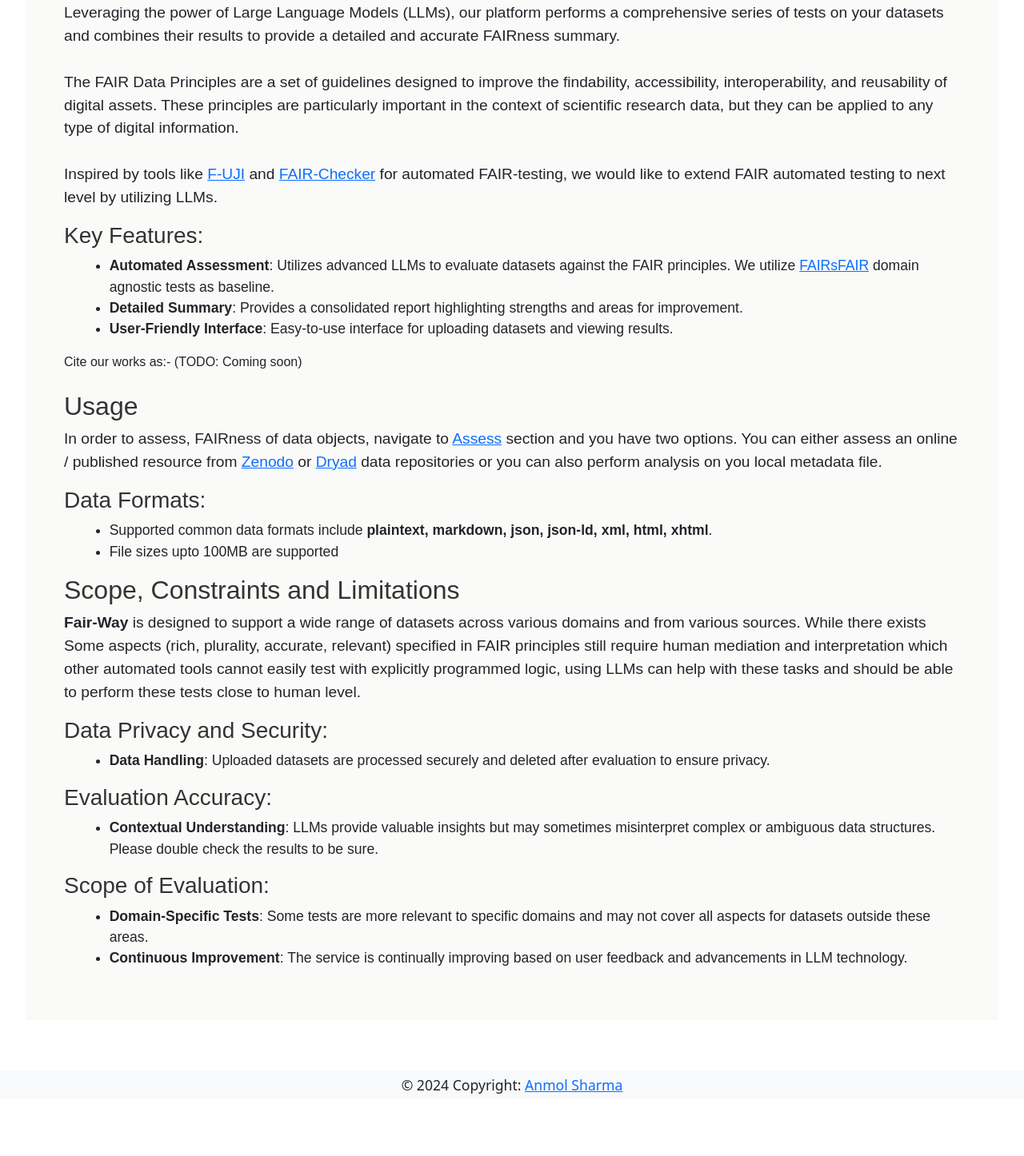
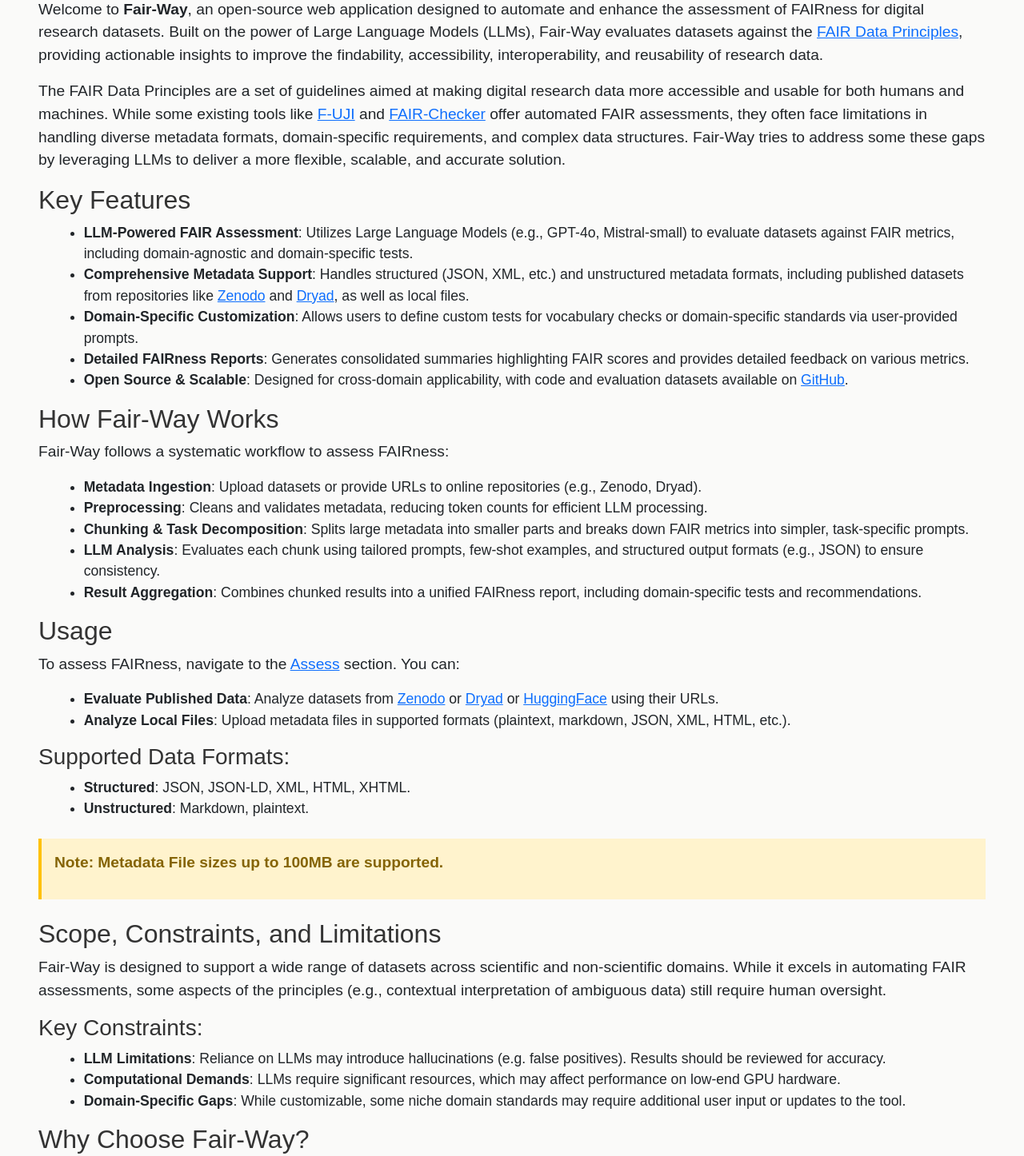
Before and after one commit to Anmol-Sharma/Fair-Way, a Vue app in the folder frontend/: page /About in a window 1280 px wide. Shown: the part 304-1750 px from the top of the page at 80% size. Before the commit the page ends 1678 px from the top, so only its background shows below. Built offline with nearby package versions, Linux system fonts and the light colour scheme.

Commit message:
updated the about page in frontend

```diff
--- a/frontend/src/views/AboutView.vue
+++ b/frontend/src/views/AboutView.vue
@@ -3,122 +3,201 @@
 <template>
   <div class="container-fluid main-container justify-content-center p-5" id="about-section">
     <h1>About</h1>
+    <br />
     <section id="overview">
       <h2>Overview</h2>
       <p>
-        Welcome to <strong>Fair-Way</strong>, an advanced web service designed to automatically
-        assess the FAIRness of digital research datasets. Leveraging the power of Large Language
-        Models (LLMs), our platform performs a comprehensive series of tests on your datasets and
-        combines their results to provide a detailed and accurate FAIRness summary. <br />
-        <br />
+        Welcome to <strong>Fair-Way</strong>, an open-source web application designed to automate
+        and enhance the assessment of FAIRness for digital research datasets. Built on the power of
+        Large Language Models (LLMs), Fair-Way evaluates datasets against the
+        <a href="https://www.fairprinciples.org/">FAIR Data Principles</a>, providing actionable
+        insights to improve the findability, accessibility, interoperability, and reusability of
+        research data.
+      </p>
+      <p>
+        The FAIR Data Principles are a set of guidelines aimed at making digital research data more
+        accessible and usable for both humans and machines. While some existing tools like
+        <a href="https://www.f-uji.net/index.php?action=about#">F-UJI</a> and
+        <a href="https://fair-checker.france-bioinformatique.fr/">FAIR-Checker</a> offer automated
+        FAIR assessments, they often face limitations in handling diverse metadata formats,
+        domain-specific requirements, and complex data structures. Fair-Way tries to address some
+        these gaps by leveraging LLMs to deliver a more flexible, scalable, and accurate solution.
+      </p>
+    </section>
 
-        The FAIR Data Principles are a set of guidelines designed to improve the findability,
-        accessibility, interoperability, and reusability of digital assets. These principles are
-        particularly important in the context of scientific research data, but they can be applied
-        to any type of digital information. <br />
-        <br />
-
-        Inspired by tools like <a href="https://www.f-uji.net/index.php?action=about#">F-UJI</a> and
-        <a href="https://fair-checker.france-bioinformatique.fr/">FAIR-Checker</a> for automated
-        FAIR-testing, we would like to extend FAIR automated testing to next level by utilizing
-        LLMs.
-      </p>
-      <h3>Key Features:</h3>
+    <section id="key-features">
+      <h2>Key Features</h2>
       <ul>
         <li>
-          <strong>Automated Assessment</strong>: Utilizes advanced LLMs to evaluate datasets against
-          the FAIR principles. We utilize <a href="https://www.fairsfair.eu/">FAIRsFAIR</a> domain
-          agnostic tests as baseline.
+          <strong>LLM-Powered FAIR Assessment</strong>: Utilizes Large Language Models (e.g.,
+          GPT-4o, Mistral-small) to evaluate datasets against FAIR metrics, including
+          domain-agnostic and domain-specific tests.
         </li>
         <li>
-          <strong>Detailed Summary</strong>: Provides a consolidated report highlighting strengths
-          and areas for improvement.
+          <strong>Comprehensive Metadata Support</strong>: Handles structured (JSON, XML, etc.) and
+          unstructured metadata formats, including published datasets from repositories like
+          <a href="https://zenodo.org/">Zenodo</a> and <a href="https://dryad.org/">Dryad</a>, as
+          well as local files.
+        </li>
+        <!-- <li>
+          <strong>Divide-and-Conquer Strategy</strong>: Breaks down complex metadata into manageable
+          chunks for accurate LLM processing, avoiding context window limitations and reducing
+          hallucinations.
+        </li> -->
+        <li>
+          <strong>Domain-Specific Customization</strong>: Allows users to define custom tests for
+          vocabulary checks or domain-specific standards via user-provided prompts.
         </li>
         <li>
-          <strong>User-Friendly Interface</strong>: Easy-to-use interface for uploading datasets and
-          viewing results.
+          <strong>Detailed FAIRness Reports</strong>: Generates consolidated summaries highlighting
+          FAIR scores and provides detailed feedback on various metrics.
         </li>
-      </ul>
-      Cite our works as:- (TODO: Coming soon)
-    </section>
-    <br />
-
-    <section id="Usage">
-      <h2>Usage</h2>
-      <p>
-        In order to assess, FAIRness of data objects, navigate to
-        <RouterLink class="link-primary" to="/Assess">Assess</RouterLink> section and you have two
-        options. You can either assess an online / published resource from
-        <a href="https://zenodo.org/">Zenodo</a> or <a href="https://dryad.org/">Dryad</a> data
-        repositories or you can also perform analysis on you local metadata file.
-      </p>
-      <h3>Data Formats:</h3>
-      <ul>
         <li>
-          Supported common data formats include
-          <strong>plaintext, markdown, json, json-ld, xml, html, xhtml</strong>.
+          <strong>Open Source & Scalable</strong>: Designed for cross-domain applicability, with
+          code and evaluation datasets available on
+          <a href="https://github.com/Anmol-Sharma/Fair-Way">GitHub</a>.
         </li>
-        <li>File sizes upto 100MB are supported</li>
       </ul>
     </section>
 
-    <section id="scope-constraints">
-      <h2>Scope, Constraints and Limitations</h2>
+    <section id="how-it-works">
+      <h2>How Fair-Way Works</h2>
+      <p>Fair-Way follows a systematic workflow to assess FAIRness:</p>
+      <ol>
+        <li>
+          <strong>Metadata Ingestion</strong>: Upload datasets or provide URLs to online
+          repositories (e.g., Zenodo, Dryad).
+        </li>
+        <li>
+          <strong>Preprocessing</strong>: Cleans and validates metadata, reducing token counts for
+          efficient LLM processing.
+        </li>
+        <li>
+          <strong>Chunking & Task Decomposition</strong>: Splits large metadata into smaller parts
+          and breaks down FAIR metrics into simpler, task-specific prompts.
+        </li>
+        <li>
+          <strong>LLM Analysis</strong>: Evaluates each chunk using tailored prompts, few-shot
+          examples, and structured output formats (e.g., JSON) to ensure consistency.
+        </li>
+        <li>
+          <strong>Result Aggregation</strong>: Combines chunked results into a unified FAIRness
+          report, including domain-specific tests and recommendations.
+        </li>
+      </ol>
+    </section>
+
+    <section id="usage">
+      <h2>Usage</h2>
       <p>
-        <strong>Fair-Way</strong> is designed to support a wide range of datasets across various
-        domains and from various sources. While there exists Some aspects (rich, plurality,
-        accurate, relevant) specified in FAIR principles still require human mediation and
-        interpretation which other automated tools cannot easily test with explicitly programmed
-        logic, using LLMs can help with these tasks and should be able to perform these tests close
-        to human level.
+        To assess FAIRness, navigate to the
+        <RouterLink class="link-primary" to="/Assess">Assess</RouterLink> section. You can:
       </p>
-      <!-- TODO: Update the cleanup the about section at the end -->
-      <!-- <h3>Metadata Standards:</h3>
       <ul>
         <li>
-          Evaluates metadata according to standards like Dublin Core, DataCite Metadata Schema, and
-          domain-specific ontologies.
+          <strong>Evaluate Published Data</strong>: Analyze datasets from
+          <a href="https://zenodo.org/">Zenodo</a> or <a href="https://dryad.org/">Dryad</a> or
+          <a href="https://huggingface.co/datasets">HuggingFace</a> using their URLs.
         </li>
-      </ul> -->
-      <!-- <h3>Interoperability Checks:</h3>
+        <li>
+          <strong>Analyze Local Files</strong>: Upload metadata files in supported formats
+          (plaintext, markdown, JSON, XML, HTML, etc.).
+        </li>
+      </ul>
+      <h3>Supported Data Formats:</h3>
       <ul>
-        <li>Assesses compatibility with various systems and APIs.</li>
+        <li><strong>Structured</strong>: JSON, JSON-LD, XML, HTML, XHTML.</li>
+        <li><strong>Unstructured</strong>: Markdown, plaintext.</li>
       </ul>
-      <h3>Accessibility Verification:</h3>
-      <ul>
-        <li>Ensures datasets are accessible via well-documented APIs or download services.</li>
-      </ul> -->
-      <h3>Data Privacy and Security:</h3>
+      <!-- Highlighted Upload Limit Note -->
+      <div class="upload-limit">
+        <p><strong>Note:</strong> Metadata File sizes up to 100MB are supported.</p>
+      </div>
+    </section>
+
+    <section id="scope-and-limitations">
+      <h2>Scope, Constraints, and Limitations</h2>
+      <p>
+        Fair-Way is designed to support a wide range of datasets across scientific and
+        non-scientific domains. While it excels in automating FAIR assessments, some aspects of the
+        principles (e.g., contextual interpretation of ambiguous data) still require human
+        oversight.
+      </p>
+      <h3>Key Constraints:</h3>
       <ul>
         <li>
-          <strong>Data Handling</strong>: Uploaded datasets are processed securely and deleted after
+          <strong>LLM Limitations</strong>: Reliance on LLMs may introduce hallucinations (e.g.
+          false positives). Results should be reviewed for accuracy.
+        </li>
+        <li>
+          <strong>Computational Demands</strong>: LLMs require significant resources, which may
+          affect performance on low-end GPU hardware.
+        </li>
+        <li>
+          <strong>Domain-Specific Gaps</strong>: While customizable, some niche domain standards may
+          require additional user input or updates to the tool.
+        </li>
+      </ul>
+    </section>
+
+    <section id="why-fair-way">
+      <h2>Why Choose Fair-Way?</h2>
+      <p>Unlike traditional FAIR assessment tools, Fair-Way offers:</p>
+      <ul>
+        <li>
+          <strong>Data Privacy</strong>: Uploaded datasets are processed securely and deleted after
           evaluation to ensure privacy.
         </li>
-      </ul>
-      <h3>Evaluation Accuracy:</h3>
-      <ul>
         <li>
-          <strong>Contextual Understanding</strong>: LLMs provide valuable insights but may
-          sometimes misinterpret complex or ambiguous data structures. Please double check the
-          results to be sure.
+          <strong>Greater Flexibility</strong>: Adapts to diverse metadata formats and
+          domain-specific requirements without explicit programming.
+        </li>
+        <li>
+          <strong>Improved Accuracy</strong>: Outperforms tools like F-UJI in metrics for
+          accessibility and reusability.
+        </li>
+        <li>
+          <strong>Future-Ready Design</strong>: Lays the groundwork for hybrid models combining LLMs
+          with explicit logic to further enhance precision.
         </li>
       </ul>
-      <h3>Scope of Evaluation:</h3>
-      <ul>
-        <li>
-          <strong>Domain-Specific Tests</strong>: Some tests are more relevant to specific domains
-          and may not cover all aspects for datasets outside these areas.
-        </li>
-        <li>
-          <strong>Continuous Improvement</strong>: The service is continually improving based on
-          user feedback and advancements in LLM technology.
-        </li>
-      </ul>
+    </section>
+
+    <section id="citation">
+      <h2>Citation</h2>
+      <p>
+        Please cite Fair-Way as:
+        <br />
+        <!-- <em
+          >Anmol Sharma et al. "Fair-Way: Automating FAIRness Assessment with Large Language
+          Models." [Conference/Journal Name], [Year].</em
+        > -->
+        <!-- <br /> -->
+        (Citation details to be finalized; check back for updates.)
+      </p>
+    </section>
+
+    <section id="get-involved">
+      <h2>Get Involved</h2>
+      <p>
+        Fair-Way is an open-source project. Explore the code, contribute to development, or report
+        issues on our <a href="https://github.com/Anmol-Sharma/Fair-Way">GitHub repository</a>.
+        <!-- <br />
+        Test Fair-Way live at
+        <a href="https://hidden-for-double-blind.com/">[Testing Link]</a> (double-blind review
+        version). -->
+      </p>
     </section>
   </div>
 </template>
 
 <style scoped>
+.main-container {
+  max-width: 1400px;
+  margin-left: auto;
+  margin-right: auto;
+}
+
 .main-container h1,
 h2,
 h3 {
@@ -132,6 +211,7 @@
 .main-container p {
   font-size: 1.2em;
   text-align: left;
+  /* max-width: 100px */
 }
 
 ul {
@@ -140,7 +220,23 @@
   font-size: 1.1em;
 }
 
+ol {
+  list-style-type: disc;
+  margin-left: 1.4em;
+  font-size: 1.1em;
+}
+
 #about-section {
   font-family: Arial, sans-serif;
 }
+
+.upload-limit {
+  background-color: #fff3cd; /* Light yellow */
+  border-left: 4px solid #ffc107; /* Amber border */
+  padding: 1rem;
+  margin-top: 1.5rem;
+  margin-bottom: 1.5rem;
+  font-weight: bold;
+  color: #856404; /* Darker text for contrast */
+}
 </style>
```
